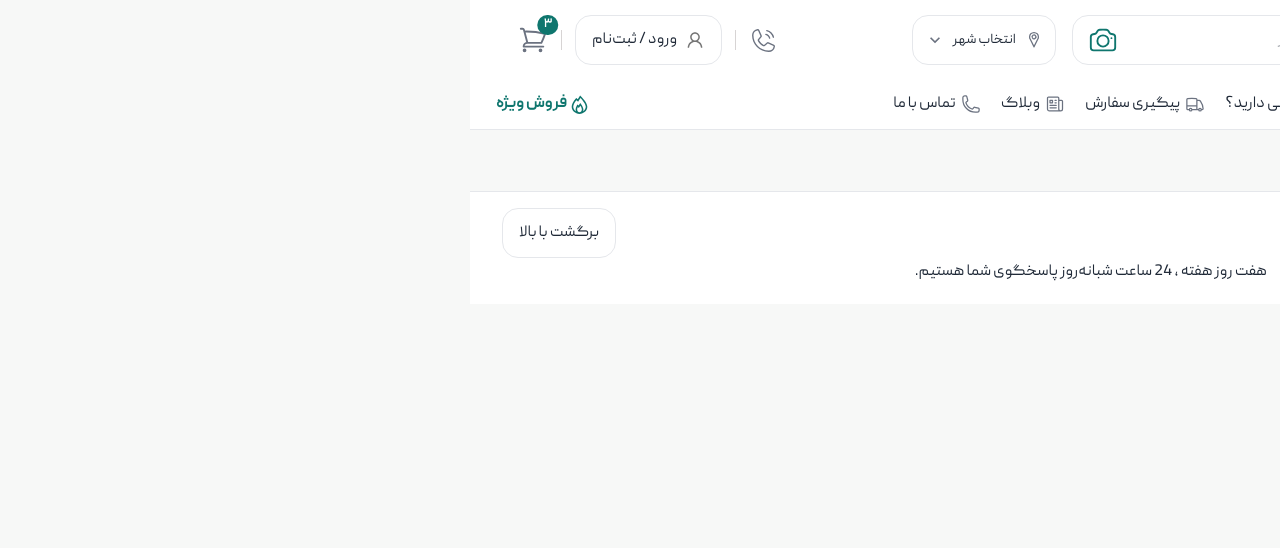
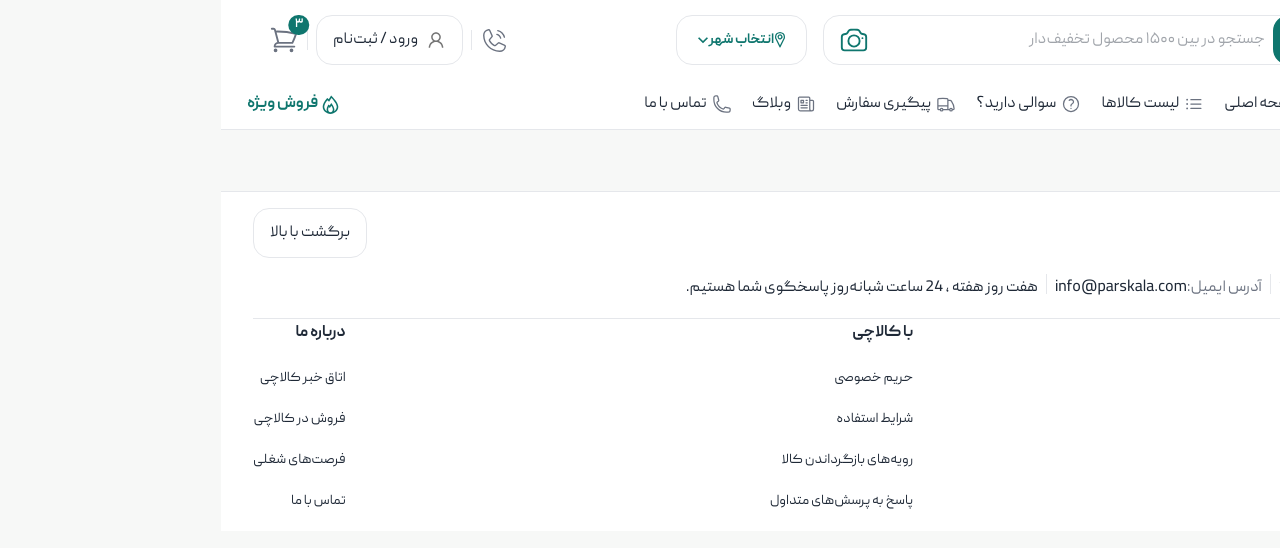
Before and after one commit to devfaf/kalachi-shop, a Next.js app: page / in a window 1280 px wide. Shown: the top 548 px of the page. Built offline with nearby package versions, Linux system fonts and the light colour scheme; what @mui/material-nextjs would draw is missing.

Commit message:
feat: add links to footer

```diff
--- a/src/components/common/DistanceLine.tsx
+++ b/src/components/common/DistanceLine.tsx
@@ -1,14 +1,16 @@
-import { Box } from "@mui/material"
-const DistanceLine = () => {
-    return (
+import { Box, type SxProps, type Theme } from "@mui/material";
 
-        <Box
-            sx={{
-                bgcolor: "#d7d4d4",
-                width: "1px",
-                height: "20px",
-                margin: "5px"
-            }} />
-    )
-}
-export default DistanceLine
+const DistanceLine = ({ sx }: { sx?: SxProps<Theme> }) => {
+  return (
+    <Box
+      sx={{
+        width: "1px",
+        height: "20px",
+        bgcolor: "divider",
+        ...sx,
+      }}
+    />
+  );
+};
+
+export default DistanceLine;
--- a/src/components/layout/Footer/Footer.tsx
+++ b/src/components/layout/Footer/Footer.tsx
@@ -1,6 +1,7 @@
 
 import { Box } from "@mui/material"
 import FooterContacts from "./FooterContacts"
+import FooterLinks from "./FooterLinks"
 
 const Footer = () => {
     return (
@@ -15,6 +16,7 @@ const Footer = () => {
                 }}
             >
                 <FooterContacts />
+                <FooterLinks />
             </Box>
         </footer>
     )
--- a/src/components/layout/Footer/FooterContacts.tsx
+++ b/src/components/layout/Footer/FooterContacts.tsx
@@ -4,15 +4,26 @@ import AppButton from "@/components/common/AppButton"
 import DistanceLine from "@/components/common/DistanceLine"
 const FooterContacts = () => {
     return (
-        <Box>
+        <Box
+        sx={{
+            pb:2,
+            borderBottom:"1px solid",
+            borderBottomColor:"divider",
+        }}
+        >
             <Box
                 sx={{
                     display: "flex",
                     justifyContent: "space-between",
+                    pb:2,
                 }}
             >
                 <Logo />
-                <AppButton>
+                <AppButton
+                sx={{
+                    color:"text.secondary"
+                }}
+                >
                     برگشت با بالا
                 </AppButton>
             </Box>
@@ -20,6 +31,10 @@ const FooterContacts = () => {
                 sx={{
                     display: "flex",
                     gap: 1,
+                    flexDirection: {
+                        xs: "column",
+                        md: "row",
+                    }
                 }}
             >
                 <Box>
@@ -34,7 +49,11 @@ const FooterContacts = () => {
                         061-535-10225
                     </Box>
                 </Box>
-                <DistanceLine />
+                <DistanceLine
+                    sx={{
+                        display: { xs: "none", md: "block" },
+                    }}
+                />
                 <Box>
                     <Box component={"span"}
                         sx={{
@@ -48,7 +67,12 @@ const FooterContacts = () => {
                         info@parskala.com
                     </Box>
                 </Box>
-                <DistanceLine />
+
+                <DistanceLine
+                    sx={{
+                        display: { xs: "none", md: "block" },
+                    }}
+                />
                 <Box>
                     هفت روز هفته ، 24 ساعت شبانه‌روز پاسخگوی شما هستیم.
                 </Box>
--- a/src/components/layout/Footer/FooterLinks.tsx
+++ b/src/components/layout/Footer/FooterLinks.tsx
@@ -0,0 +1,142 @@
+"use client";
+
+import { Box, Typography, Accordion, AccordionSummary, AccordionDetails } from "@mui/material";
+import { KeyboardArrowDown } from "@mui/icons-material";
+import Link from "next/link";
+
+import { footerData } from "./footerData";
+
+const FooterLinks = () => {
+  return (
+    <Box>
+      {/* Desktop */}
+      <Box
+        sx={{
+          display: { xs: "none", md: "flex" },
+          justifyContent: "space-between",
+          gap: 6,
+        }}
+      >
+        {footerData.map((group) => (
+          <Box key={group.title}>
+            <Typography
+              component="h3"
+              sx={{
+                  fontWeight:"700",
+                  mb:2
+              }}
+            >
+              {group.title}
+            </Typography>
+
+            <Box
+              component="ul"
+              sx={{
+                listStyle: "none",
+                p: 0,
+                m: 0,
+                display: "flex",
+                flexDirection: "column",
+                gap: 1.5,
+              }}
+            >
+              {group.links.map((link) => (
+                <Box component="li" key={link.title}>
+                  <Link href={link.href}>
+                    <Typography
+                      component="span"
+                      color="text.secondary"
+                      sx={{
+                        fontSize: 14,
+                        transition: "color 0.2s",
+                        "&:hover": {
+                          color: "primary.main",
+                        },
+                      }}
+                    >
+                      {link.title}
+                    </Typography>
+                  </Link>
+                </Box>
+              ))}
+            </Box>
+          </Box>
+        ))}
+      </Box>
+
+      {/* Tablet / Mobile */}
+      <Box
+        sx={{
+          display: { xs: "flex", md: "none" },
+          flexDirection: "column",
+          gap: 1,
+        }}
+      >
+        {footerData.map((group) => (
+          <Accordion
+            key={group.title}
+            disableGutters
+            elevation={0}
+            sx={{
+              bgcolor: "grey.100",
+              borderRadius: 2,
+              "&:before": {
+                display: "none",
+              },
+            }}
+          >
+            <AccordionSummary
+              expandIcon={<KeyboardArrowDown width={20} />}
+              sx={{
+                minHeight: 48,
+                justifyContent: "center",
+
+                "& .MuiAccordionSummary-content": {
+                  justifyContent: "center",
+                  margin: 0,
+                },
+              }}
+            >
+<Typography sx={{ fontWeight: 700 }}>
+  {group.title}
+</Typography>
+            </AccordionSummary>
+
+            <AccordionDetails>
+              <Box
+                component="ul"
+                sx={{
+                  listStyle: "none",
+                  p: 0,
+                  m: 0,
+                  display: "flex",
+                  flexDirection: "column",
+                  alignItems: "center",
+                  gap: 1.5,
+                }}
+              >
+                {group.links.map((link) => (
+                  <Box component="li" key={link.title}>
+                    <Link href={link.href}>
+<Typography
+  component="span"
+  sx={{
+    color: "text.secondary",
+    fontSize: 14,
+  }}
+>
+                        {link.title}
+                      </Typography>
+                    </Link>
+                  </Box>
+                ))}
+              </Box>
+            </AccordionDetails>
+          </Accordion>
+        ))}
+      </Box>
+    </Box>
+  );
+};
+
+export default FooterLinks;
--- a/src/components/layout/Footer/footerData.tsx
+++ b/src/components/layout/Footer/footerData.tsx
@@ -0,0 +1,29 @@
+export const footerData = [
+  {
+    title: "راهنمای خرید",
+    links: [
+      { title: "نحوه ثبت سفارش", href: "/order-guide" },
+      { title: "رویه ارسال سفارش", href: "/shipping" },
+      { title: "شیوه‌های پرداخت", href: "/payment-methods" },
+      { title: "رویه‌های بازگرداندن کالا", href: "/return-policy" },
+    ],
+  },
+  {
+    title: "با کالاچی",
+    links: [
+      { title: "حریم خصوصی", href: "/privacy" },
+      { title: "شرایط استفاده", href: "/terms" },
+      { title: "رویه‌های بازگرداندن کالا", href: "/return-policy" },
+      { title: "پاسخ به پرسش‌های متداول", href: "/faq" },
+    ],
+  },
+  {
+    title: "درباره ما",
+    links: [
+      { title: "اتاق خبر کالاچی", href: "/newsroom" },
+      { title: "فروش در کالاچی", href: "/sell" },
+      { title: "فرصت‌های شغلی", href: "/careers" },
+      { title: "تماس با ما", href: "/contact" },
+    ],
+  },
+];
--- a/src/components/layout/Header/Location.tsx
+++ b/src/components/layout/Header/Location.tsx
@@ -3,31 +3,11 @@ import { VscLocation } from "react-icons/vsc";
 import { KeyboardArrowDown } from "@mui/icons-material";
 
 const Location = () => {
-  const navButtonSx = {
-    minWidth: "auto",
-    px: 1.4,
-    py: 1,
-    color: "text.primary",
-    whiteSpace: "nowrap",
-    fontWeight: 500,
-    gap: 1,
-
-    "& .MuiButton-startIcon": {
-      margin: 0,
-      color: "text.secondary",
-    },
-
-    "& .MuiButton-endIcon": {
-      margin: 0,
-      color: "text.secondary",
-    },
-  };
   return (
     <Button
       startIcon={<VscLocation />}
       endIcon={<KeyboardArrowDown />}
       sx={{
-        ...navButtonSx,
         flexShrink: 0,
         border: "1px solid",
         borderColor: "divider",
```
